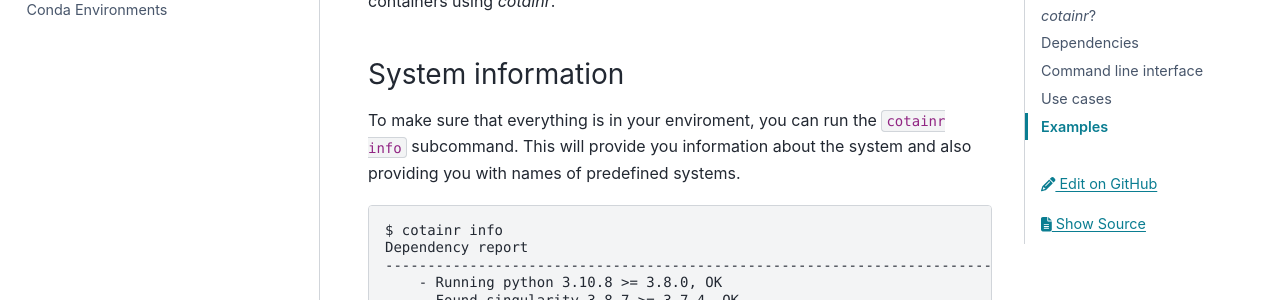
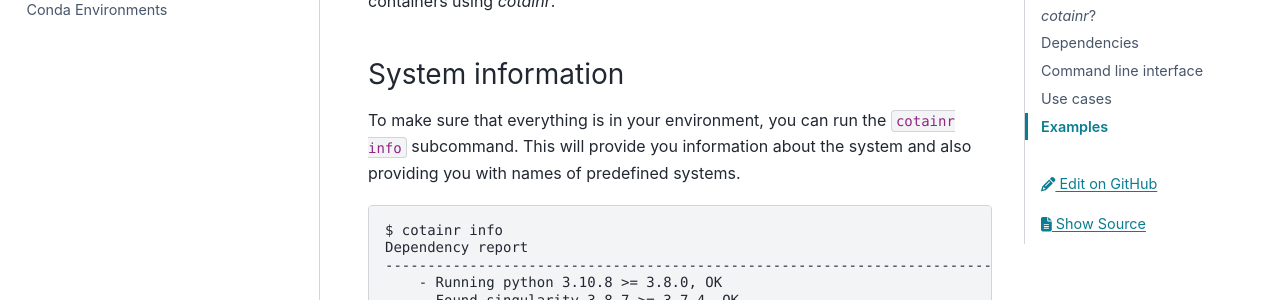
Before and after one commit to DeiC-HPC/cotainr, a Sphinx documentation site: the page built from doc/user_guide/index.rst, in a window 1280 px wide and 900 px high, scrolled down 1784 px. Shown: the part 150-450 px from the top of the window. Built offline with Sphinx 7.4.7 and the PyData theme 0.15.4, drawn with Linux system fonts in a browser that asks for light colours; pages that are not in the unit, such as notebooks, are missing from menus; some of the changed text lies outside the part shown.

Commit message:
Fix various typos with crate-ci/typos

```diff
--- a/doc/development/tracing_logging.rst
+++ b/doc/development/tracing_logging.rst
@@ -57,7 +57,7 @@ In order to take advantage of this machinery, CLI subcommands must:
 
 An example of a subcommand implementing this is :class:`cotainr.cli.Build`.
 
-Futhermore, `cotainr` functionality that spawn subprocesses, e.g. :class:`cotainr.container.SingularitySandbox` or :class:`cotainr.pack.CondaInstall` must:
+Furthermore, `cotainr` functionality that spawn subprocesses, e.g. :class:`cotainr.container.SingularitySandbox` or :class:`cotainr.pack.CondaInstall` must:
 
 - Implement a `map_log_level_func` function, that (attempts to) infers the correct logging level for a given message.
 - Instantiate their own :class:`~cotainr.tracing.LogDispatcher`, which should be passed to :func:`cotainr.util.stream_subprocess` when spawning subprocesses.
--- a/doc/user_guide/index.rst
+++ b/doc/user_guide/index.rst
@@ -71,7 +71,7 @@ Also, take a look at the :ref:`list of use cases <use_cases>` for further inspir
 
 System information
 ~~~~~~~~~~~~~~~~~~
-To make sure that everything is in your enviroment, you can run the :code:`cotainr info` subcommand.
+To make sure that everything is in your environment, you can run the :code:`cotainr info` subcommand.
 This will provide you information about the system and also providing you with names of predefined systems.
 
 .. code-block:: console
```
Also changed, not shown: other parts of doc/user_guide/index.rst (+1 -1 lines), 2 other files.
